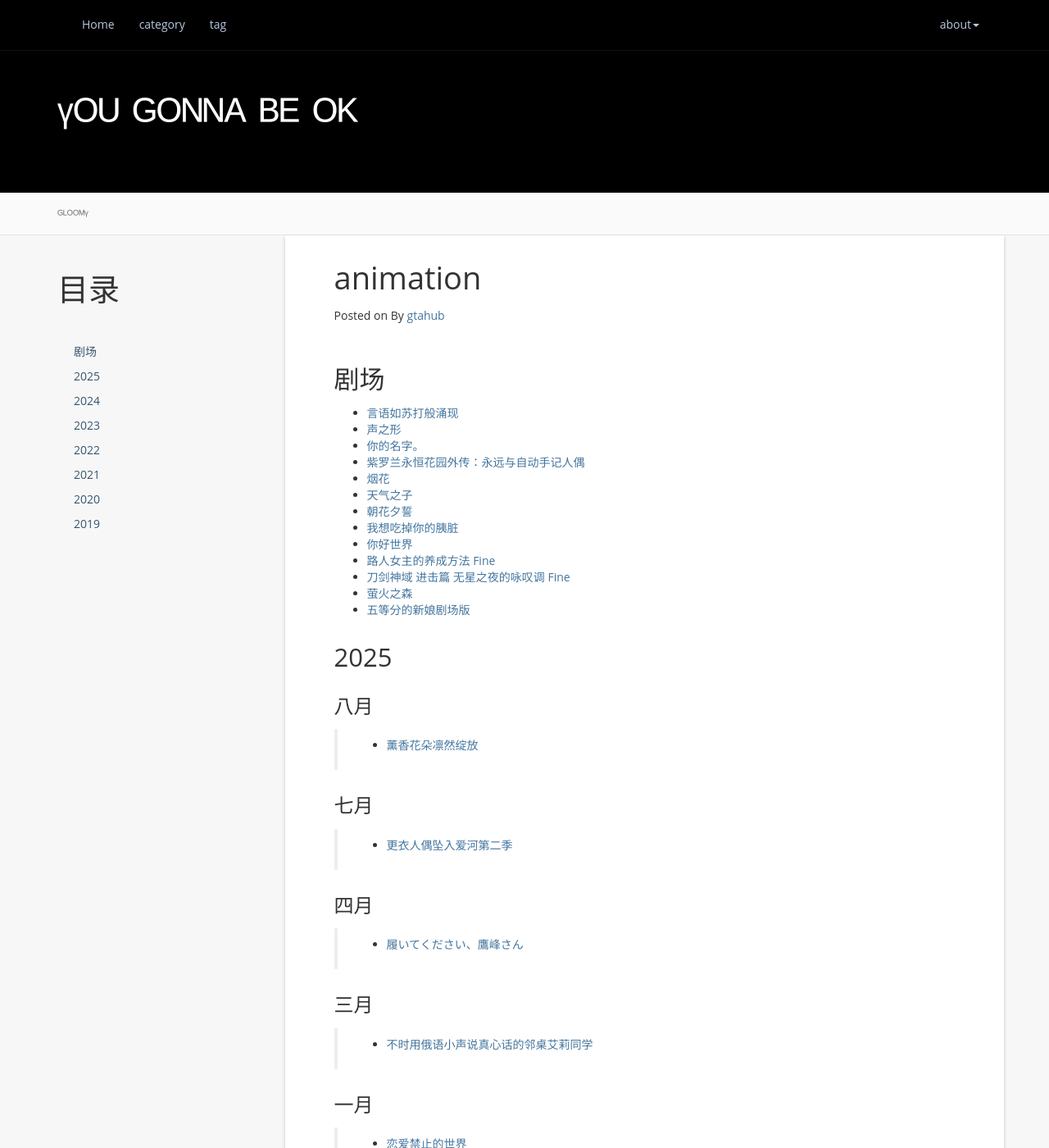
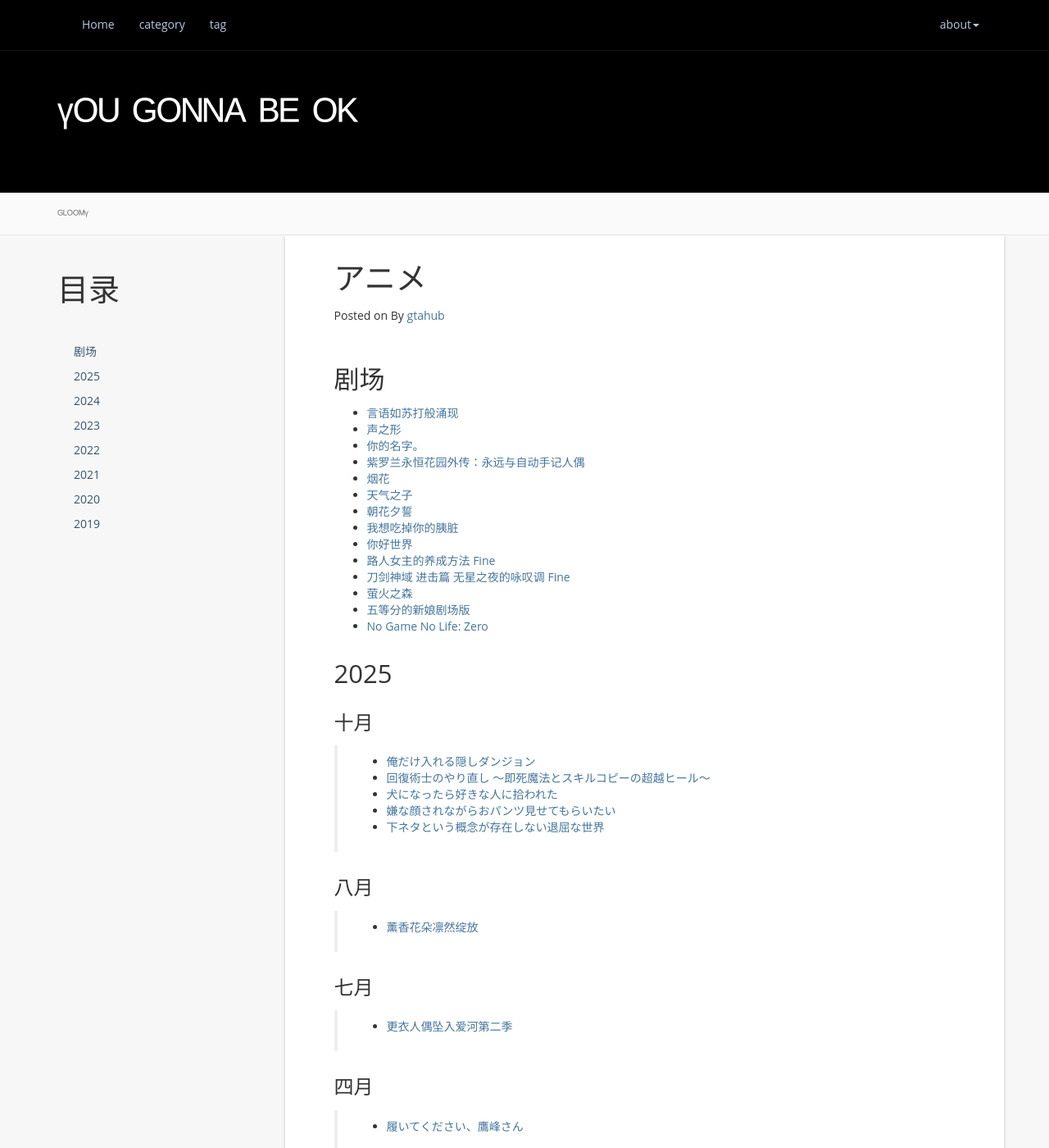
Before and after one commit to atgtahub/atgtahub.github.io, a Jekyll site: the page built from about/bangumi.md, in a window 1280 px wide and 1400 px high. Shown: the whole window at 82% size. Built offline with Jekyll 4.4.1, drawn with Linux system fonts in a browser that asks for light colours; a script that is not in the unit is left out; comment, search, counter and statistics services are not loaded.

Commit message:
feat: bangumi.md,补充

```diff
--- a/about/bangumi.md
+++ b/about/bangumi.md
@@ -1,6 +1,6 @@
 ---
 layout: post
-title: animation
+title: アニメ
 permalink: /bangumi
 ---
 
@@ -10,21 +10,30 @@ permalink: /bangumi
 
 ## 剧场
 
-+ <a href="javascript:;" target="_blank">言语如苏打般涌现</a>
-+ <a href="javascript:;" target="_blank">声之形</a>
-+ <a href="javascript:;" target="_blank">你的名字。</a>
-+ <a href="javascript:;" target="_blank">紫罗兰永恒花园外传：永远与自动手记人偶</a>
-+ <a href="javascript:;" target="_blank">烟花</a>
-+ <a href="javascript:;" target="_blank">天气之子</a>
-+ <a href="javascript:;" target="_blank">朝花夕誓</a>
-+ <a href="javascript:;" target="_blank">我想吃掉你的胰脏</a>
-+ <a href="javascript:;" target="_blank">你好世界</a>
-+ <a href="javascript:;" target="_blank">路人女主的养成方法 Fine</a>
-+ <a href="javascript:;" target="_blank">刀剑神域 进击篇 无星之夜的咏叹调 Fine</a>
-+ <a href="javascript:;" target="_blank">萤火之森</a>
-+ <a href="javascript:;" target="_blank">五等分的新娘剧场版</a>
++ <a href="javascript:;">言语如苏打般涌现</a>
++ <a href="javascript:;">声之形</a>
++ <a href="javascript:;">你的名字。</a>
++ <a href="javascript:;">紫罗兰永恒花园外传：永远与自动手记人偶</a>
++ <a href="javascript:;">烟花</a>
++ <a href="javascript:;">天气之子</a>
++ <a href="javascript:;">朝花夕誓</a>
++ <a href="javascript:;">我想吃掉你的胰脏</a>
++ <a href="javascript:;">你好世界</a>
++ <a href="javascript:;">路人女主的养成方法 Fine</a>
++ <a href="javascript:;">刀剑神域 进击篇 无星之夜的咏叹调 Fine</a>
++ <a href="javascript:;">萤火之森</a>
++ <a href="javascript:;">五等分的新娘剧场版</a>
++ <a href="javascript:;">No Game No Life: Zero</a>
 
 ## 2025
+
+### 十月
+
+> + <a href="javascript:;">俺だけ入れる隠しダンジョン</a>
+> + <a href="javascript:;">回復術士のやり直し ～即死魔法とスキルコピーの超越ヒール～</a>
+> + <a href="javascript:;">犬になったら好きな人に拾われた</a>
+> + <a href="javascript:;">嫌な顔されながらおパンツ見せてもらいたい</a>
+> + <a href="javascript:;">下ネタという概念が存在しない退屈な世界</a>
 
 ### 八月
 
```
